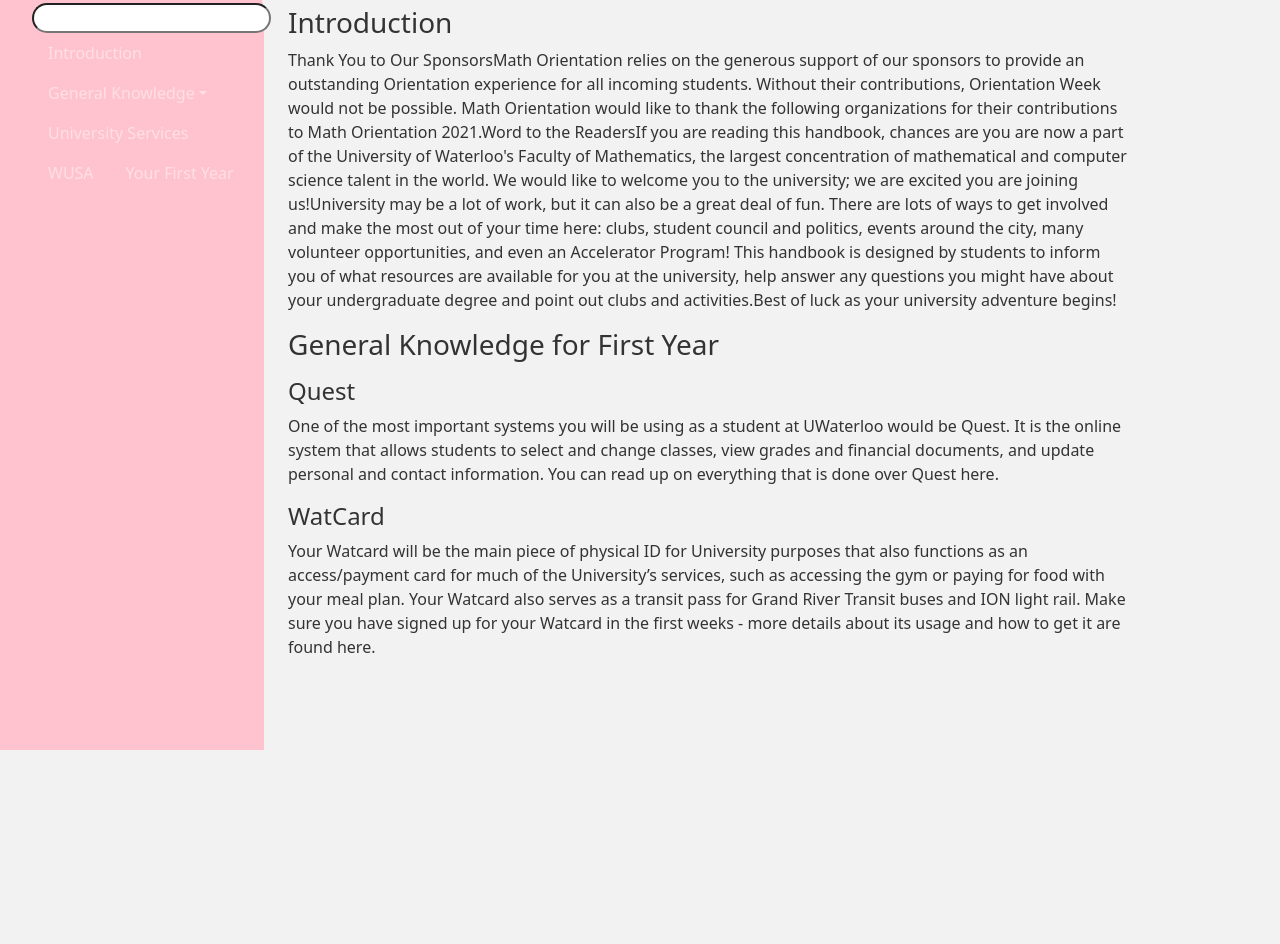
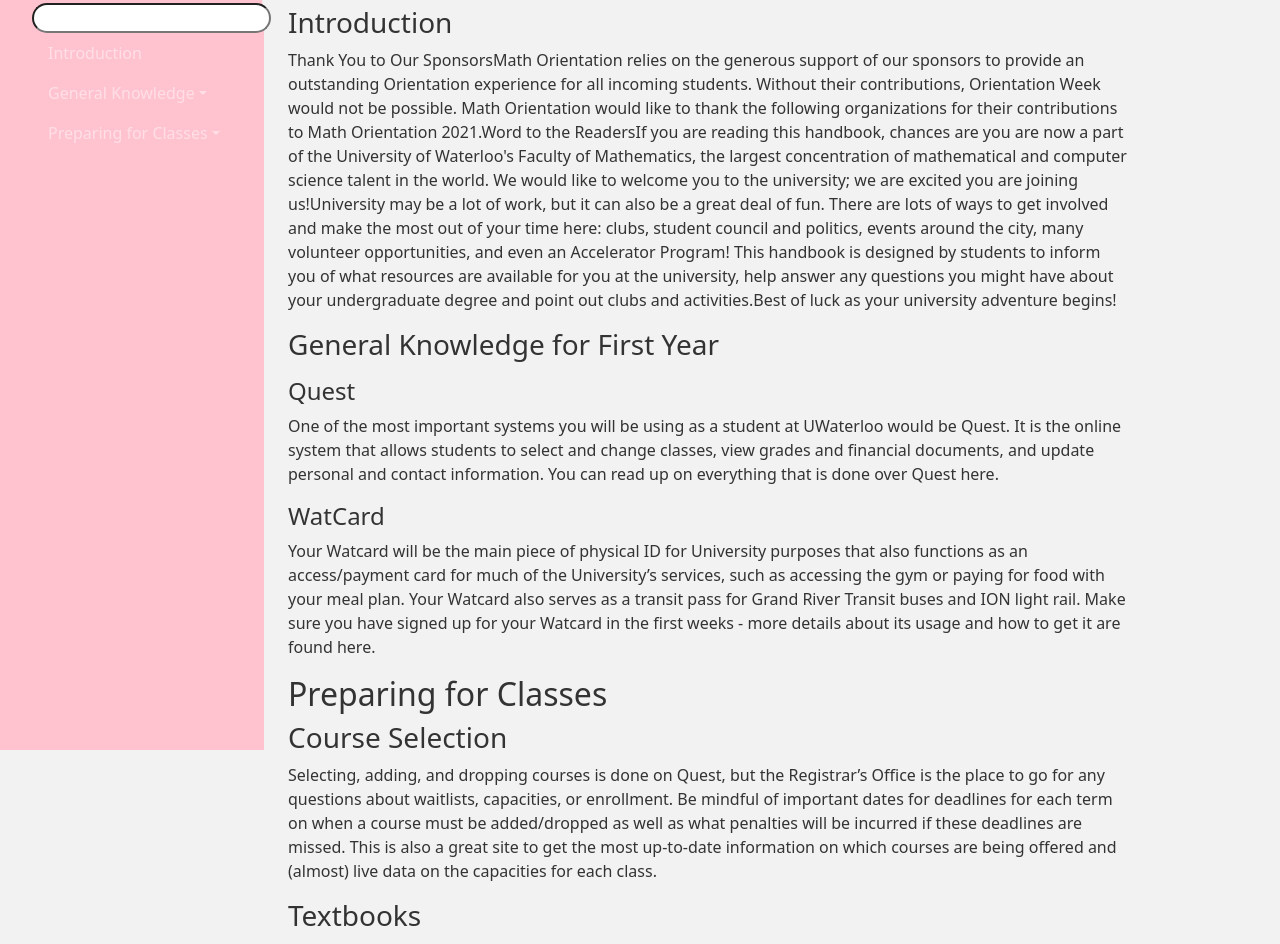
Before and after one commit to connie-wg/mathorientation, a Next.js app: page /firstYearHandbook in a window 1280 px wide. Shown: the part 106-1050 px from the top of the page. Before the commit the page ends 856 px from the top, so only its background shows below. Built offline with nearby package versions, Linux system fonts and the light colour scheme.

Commit message:
update to handbook

```diff
--- a/pages/firstYearHandbook.js
+++ b/pages/firstYearHandbook.js
@@ -9,10 +9,14 @@
 
 import introductionText from "../public/Handbook/introduction";
 import generalKnowledgeText from "../public/Handbook/generalKnowledge";
+import courseSelectionText from "../public/Handbook/PreparingForClasses/courseSelection";
+import textbookText from "../public/Handbook/PreparingForClasses/textbooks";
 
 const firstYearHandbook = () => {
   const introduction = useRef(null);
   const generalKnowledge = useRef(null);
+  const courseSelection = useRef(null);
+  const textbook = useRef(null);
 
   return (
     <>
@@ -41,13 +45,10 @@
                   </NavDropdown>
                 </Nav.Item>
                 <Nav.Item>
-                  <Nav.Link onClick={() => scrollDown()}>University Services</Nav.Link>
-                </Nav.Item>
-                <Nav.Item>
-                  <Nav.Link onClick={() => scrollDown()}>WUSA</Nav.Link>
-                </Nav.Item>
-                <Nav.Item>
-                  <Nav.Link onClick={() => scrollDown()}>Your First Year</Nav.Link>
+                  <NavDropdown title='Preparing for Classes' autoClose={false}>
+                    <NavDropdown.Item onClick={() => scrollDown(textbook)}>TextBooks</NavDropdown.Item>
+                    <NavDropdown.Item onClick={() => scrollDown(courseSelection)}>CourseSelection</NavDropdown.Item>
+                  </NavDropdown>
                 </Nav.Item>
               </Nav>
             </div>
@@ -59,6 +60,13 @@
             </div>
             <div ref={generalKnowledge}>
               <HandBookSection body={generalKnowledgeText}/>
+            </div>
+            <h2>Preparing for Classes</h2>
+            <div ref={courseSelection}>
+              <HandBookSection body={courseSelectionText} />
+            </div>
+            <div ref={textbook}>
+              <HandBookSection body={textbookText} />
             </div>
           </Col>
         </Row>
--- a/public/Handbook/PreparingForClasses/courseSelection.js
+++ b/public/Handbook/PreparingForClasses/courseSelection.js
@@ -0,0 +1,7 @@
+const courseSelectionText = {
+    title: 'Course Selection',
+    text: 'Selecting, adding, and dropping courses is done on Quest, but the Registrar’s Office is the place to go for any questions about waitlists, capacities, or enrollment. Be mindful of important dates for deadlines for each term on when a course must be added/dropped as well as what penalties will be incurred if these deadlines are missed. This is also a great site to get the most up-to-date information on which courses are being offered and (almost) live data on the capacities for each class. ',
+    subsections: []
+}
+
+export default courseSelectionText;
--- a/public/Handbook/PreparingForClasses/textbooks.js
+++ b/public/Handbook/PreparingForClasses/textbooks.js
@@ -0,0 +1,7 @@
+const textbookText = {
+    title: 'Textbooks',
+    text: 'Textbooks can be expensive. But from experience, it is very rare that a student must purchase a physical textbook for a course where an online textbook or the course notes will not suffice. The general recommendation is to read the course syllabus very carefully and double-check with the professors if there are alternative ways to access the course content before you are certain that a physical textbook purchase is actually necessary. If going down this route, also double check the edition, as some courses tend to switch textbook editions every few years, and the material may not be the same. The UWaterloo Library has many online resources for textbooks available as well as access to a large number of academic databases which are free to access as a UWaterloo student. Check out the links for the UWaterloo Library. The WStore, BookLook, and the WUSA Used Book Store are also good places to look for textbooks.',
+    subsections: []
+}
+
+export default textbookText;
```
